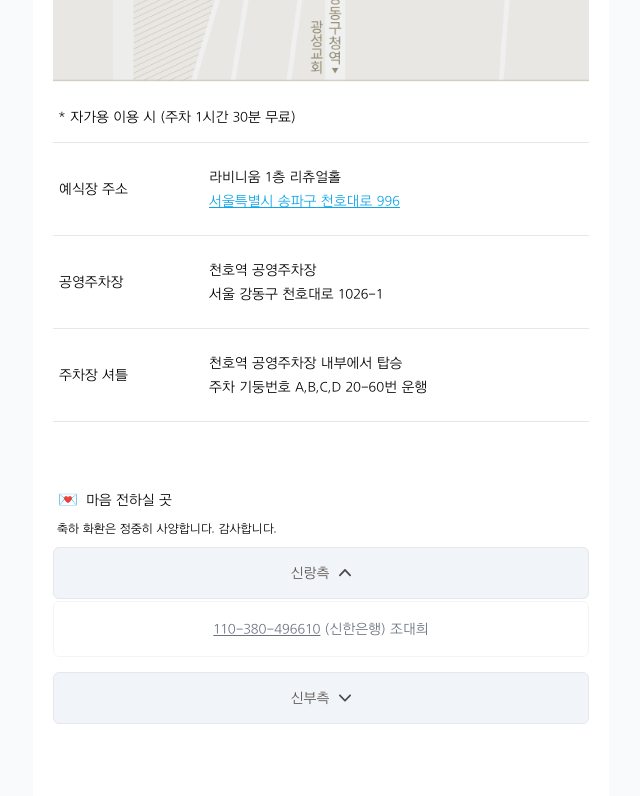
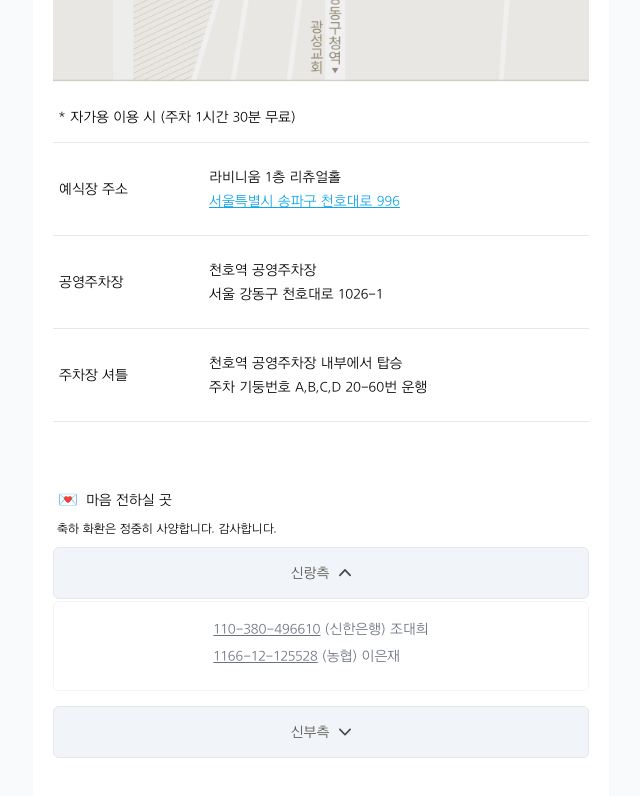
Before and after one commit to jodheeee/wedding-invite-app, a React (Vite) app: page / in a window 1280 px wide. Both pictures are taken after a click on the element "신랑측". Shown: the part 3342-4138 px from the top of the page, without its empty margins (319-959 px from the left). Built offline with nearby package versions, Linux system fonts and the light colour scheme; a web font is replaced by a local one.

Commit message:
feat: add parent's account information

```diff
--- a/src/components/common/AccountToggle.tsx
+++ b/src/components/common/AccountToggle.tsx
@@ -4,11 +4,11 @@ import topArrowImage from '@/assets/top-arrow.svg';
 
 const AccountToggle = ({
   label,
-  accountInfo,
+  accountInfoList,
   className,
 }: {
   label: string;
-  accountInfo: { name: string; accountNumber: string; bank: string };
+  accountInfoList: { id: string; name: string; accountNumber: string; bank: string }[];
   className: string;
 }) => {
   const [isOpen, setIsOpen] = useState(false);
@@ -41,20 +41,27 @@ const AccountToggle = ({
           className="ml-10 w-12 transition-transform duration-300"
         />
       </div>
-
       <div
         className={`overflow-hidden transition-all duration-300 ${
           isOpen ? 'max-h-100 opacity-100' : 'max-h-0 opacity-0'
         }`}
       >
-        <div className="py-17 bg-white border border-gray-100 rounded-md mt-2 flex gap-5 flex-col">
-          <p
-            className="text-sm text-gray-500 text-center"
-            onClick={() => onClickCopy(accountInfo.accountNumber)}
-          >
-            <span className="underline cursor-pointer">{accountInfo.accountNumber}</span>{' '}
-            {accountInfo.bank} {accountInfo.name}
-          </p>
+        <div className="py-17 bg-white border border-gray-100 rounded-md mt-2 flex flex-col">
+          <ul className="mx-auto">
+            {accountInfoList.map((accountInfo) => (
+              <li key={accountInfo.id}>
+                <p
+                  className="text-sm text-gray-500 text-left mb-7"
+                  onClick={() => onClickCopy(accountInfo.accountNumber)}
+                >
+                  <span className="underline cursor-pointer">
+                    {accountInfo.accountNumber}
+                  </span>{' '}
+                  {accountInfo.bank} {accountInfo.name}
+                </p>
+              </li>
+            ))}
+          </ul>
         </div>
       </div>
       <div style={{ opacity: showToast ? 1 : 0, transition: 'opacity 0.4s ease' }}>
--- a/src/view/Map.tsx
+++ b/src/view/Map.tsx
@@ -14,9 +14,11 @@ const Map = () => {
       </div>
       <div className="mt-30 flex flex-col items-center">
         <div className="text-left">
-          <p className="text-xs">류영찬 ・ 이은재 아들 대희</p>
+          <p className="text-xs">
+            류영찬 ・ 이은재 <span className="ml-9 mr-3">아들</span> 대희
+          </p>
           <p className="text-xs mt-4">
-            정재철 ・ 조용애 <span className="mx-[5.5px]">딸</span> 영진
+            정재철 ・ 조용애 <span className="ml-15 mr-9">딸</span> 영진
           </p>
         </div>
       </div>
--- a/src/view/Message.tsx
+++ b/src/view/Message.tsx
@@ -14,20 +14,44 @@ const Message = () => {
       </div>
       <AccountToggle
         label="신랑측"
-        accountInfo={{
+        accountInfoList={[
+          {
+            id: 'g1',
             name: GROOM_NAME,
             accountNumber: '110-380-496610',
             bank: '(신한은행)',
-        }}
+          },
+          {
+            id: 'g2',
+            name: '이은재',
+            accountNumber: '1166-12-125528',
+            bank: '(농협)',
+          },
+        ]}
         className="px-5"
       />
       <AccountToggle
         label="신부측"
-        accountInfo={{
+        accountInfoList={[
+          {
+            id: 'b1',
             name: BRIDE_NAME,
             accountNumber: '302-1485-2176-11',
             bank: '(농협)',
-        }}
+          },
+          {
+            id: 'b2',
+            name: '조용애',
+            accountNumber: '352-0606-4195-13',
+            bank: '(농협)',
+          },
+          {
+            id: 'b3',
+            name: '정재철',
+            accountNumber: '676925-94-146475',
+            bank: '(국민은행)',
+          },
+        ]}
         className="px-5 mt-15"
       />
       <p className="text-xs text-center mt-100 mb-18">Created by Dae-Hee, just for you</p>
```
Lines whose indentation alone changed are shown as unchanged.
